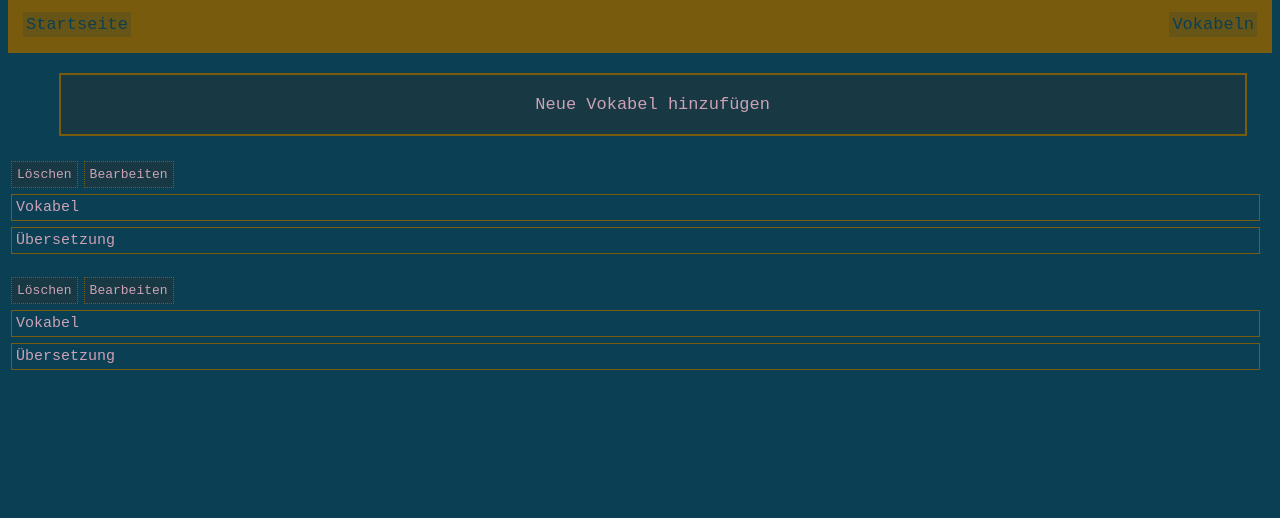
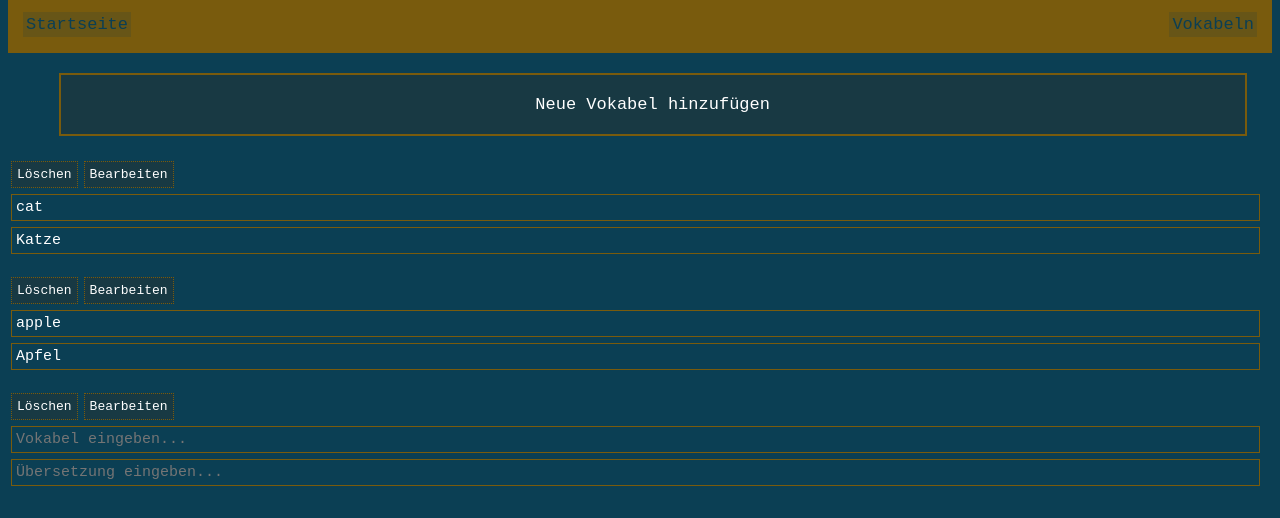
Before and after one commit to moufflont/GIS_SS24, a plain HTML site: page Projekt/vokabeln.html in a window 1280 px wide. Shown: the part 60-578 px from the top of the page. Drawn offline with Linux system fonts and the light colour scheme.

Commit message:
changed color pink to white; added autofocus to translation; added placeholder to vocabulary; added example vocabulary

```diff
--- a/Projekt/style.css
+++ b/Projekt/style.css
@@ -61,7 +61,7 @@ footer{
     margin-top:2%;
 }
 a{
-    color: rgb(205, 162, 182);
+    color: white;
     text-decoration: none;
 }
 #flashcards_img{
@@ -69,12 +69,12 @@ a{
 }
 #translate_img{
     height: 90%;
-    rotate: 45;
+
 }
 #add{
     background-color: rgba(71, 41, 13, 0.235);
     border: rgb(121, 91, 13) 2px solid;
-    color: rgb(205, 162, 182);
+    color: white;
     font-family: 'Courier New', Courier, monospace;
     font-size: 17px;
     text-decoration: none;
@@ -87,7 +87,7 @@ a{
     float: inline-start;
     background-color: rgb(11, 63, 84);
     border: rgb(121, 91, 13) 1px solid;
-    color: rgb(205, 162, 182);
+    color: white;
     font-family: 'Courier New', Courier, monospace;
     font-size: 15px;
     width:98%;
@@ -98,7 +98,7 @@ a{
     float: inline-start;
     background-color: rgba(71, 41, 13, 0.235);
     border: rgb(121, 91, 13) 1.5px dotted;
-    color: rgb(205, 162, 182);
+    color: white;
     font-family: 'Courier New', Courier, monospace;
     font-size: 13px;
     text-decoration: none;
@@ -121,7 +121,7 @@ a{
 .learning_buttons{
     background-color: rgba(71, 41, 13, 0.235);
     border: rgb(121, 91, 13) 1px solid;
-    color: rgb(205, 162, 182);
+    color: white;
     font-family: 'Courier New', Courier, monospace;
     font-size: 13px;
     text-decoration: none;
--- a/Projekt/vokabeln.html
+++ b/Projekt/vokabeln.html
@@ -18,9 +18,9 @@
                 <button class="vocab_edit">Löschen</button>
                 <button class="vocab_edit">Bearbeiten</button>
                 <br>
-                <input class="vocab_input" type="text" value="Vokabel">
+                <input class="vocab_input" type="text" value="cat" disabled>
                 <br>
-                <input class="vocab_input" type="text" value="Übersetzung">
+                <input class="vocab_input" type="text" value="Katze" disabled>
             </div>
 
             <div class="vocab">
@@ -28,9 +28,19 @@
                 <button class="vocab_edit">Löschen</button>
                 <button class="vocab_edit">Bearbeiten</button>
                 <br>
-                <input class="vocab_input" type="text" value="Vokabel">
+                <input class="vocab_input" type="text" value="apple" disabled>
                 <br>
-                <input class="vocab_input" type="text" value="Übersetzung">
+                <input class="vocab_input" type="text" value="Apfel" disabled>
+            </div>
+
+            <div class="vocab">
+                <!--vocabulary and translation-->
+                <button class="vocab_edit">Löschen</button>
+                <button class="vocab_edit">Bearbeiten</button>
+                <br>
+                <input class="vocab_input" type="text" placeholder="Vokabel eingeben...">
+                <br>
+                <input class="vocab_input" type="text" placeholder="Übersetzung eingeben...">
             </div>
 
             <!--if discard, later vocabulary should move to fill position-->
```
Also changed, not shown: Projekt/lernmodus_karteikarten.html (+1 -1 lines), Projekt/lernmodus_uebersetzen.html (+2 -2 lines), Projekt/clock.png (added), Projekt/flashcards.png, Projekt/translate-original.png (added), Projekt/translate.png.
